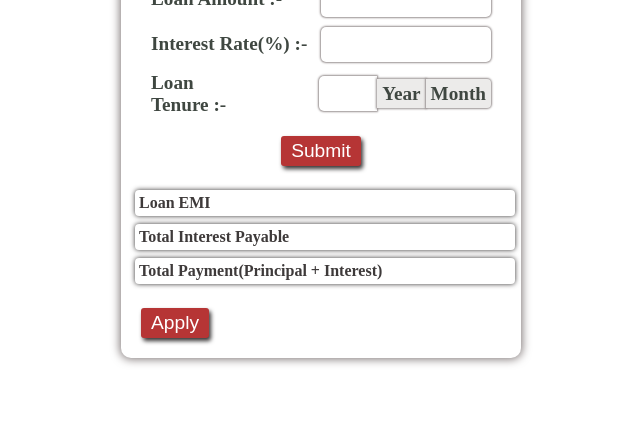
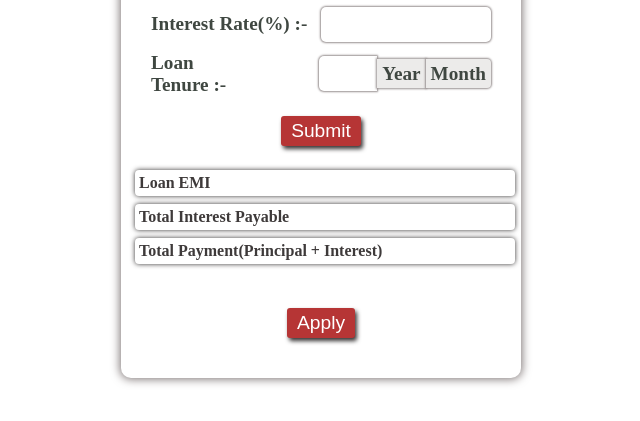
Before and after one commit to ABHIJITRAUT123/Loan_Application, a plain HTML site: page index.html in a window 1280 px wide. Shown: the part 379-800 px from the top of the page, without its empty margins (319-959 px from the left). Drawn offline with Linux system fonts and the light colour scheme.

Commit message:
Update index.html

```diff
--- a/index.html
+++ b/index.html
@@ -47,7 +47,9 @@
             <p >Total Payment(Principal + Interest)<span id="totalPayment"></span> </p>
         </div>
 
-        <button id="apply">Apply</button>
+        <div class="submit-container">
+            <input type="submit" value="Apply" id="apply" />
+        </div>
     </form>
 
     <script src="script.js"></script>
```
